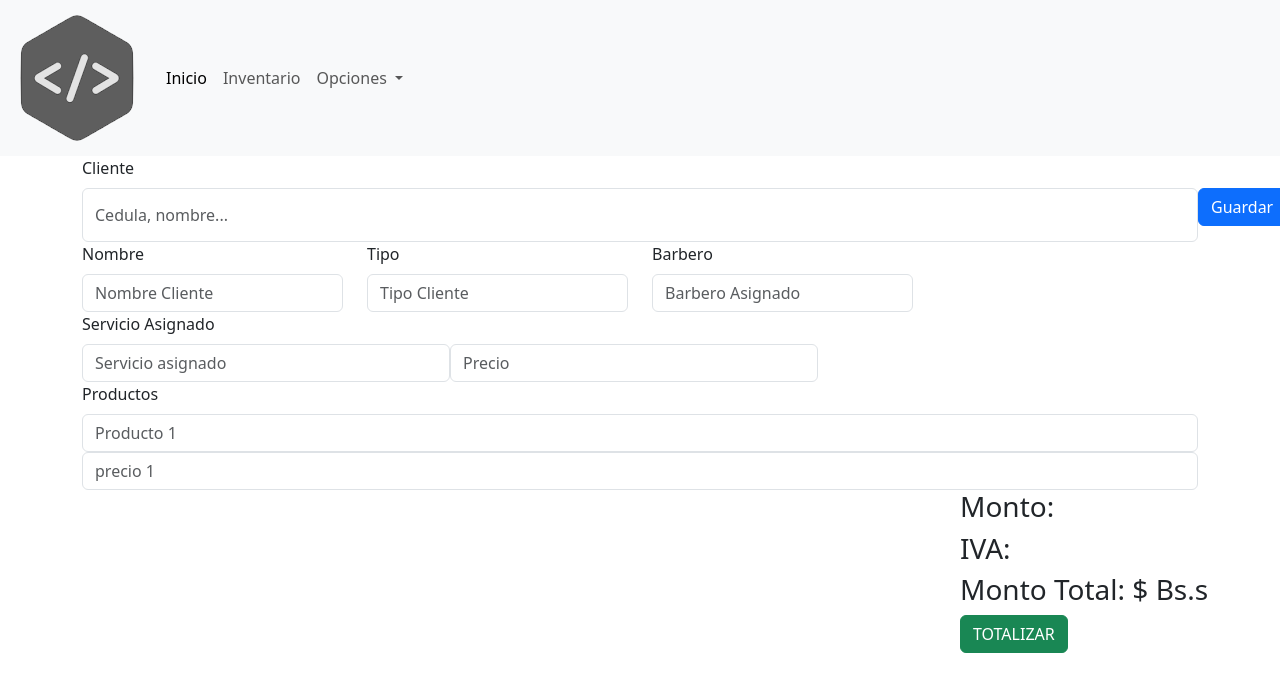
After one commit to ingandresmolero/AdministrativoBarber, a PHP site: page /views/venta.php in a window 1280 px wide. The commit adds this page. Shown: the top 692 px of the page. Run offline with PHP 8.4, Linux system fonts and the light colour scheme; the visitor is signed in with stand-in values (Sample User, id 1).

Commit message:
vista de facturacion prueba

```diff
--- a/php/dbconn.php
+++ b/php/dbconn.php
@@ -2,7 +2,7 @@
 try{
     $user = "root";
     $passw = "";
-    $conn=new PDO("mysql:host=localhost;dbname=gestionsys",$user,$passw);
+    $conn=new PDO("mysql:host=localhost;dbname=barberia",$user,$passw);
 
 }catch(PDOException $e){
     print "Error!: " . $e->getMessage()."<br/>";
--- a/php/login.php
+++ b/php/login.php
@@ -10,13 +10,13 @@
 
 }else{
     $username =$_POST["usuario"];
-    $passw=$_POST["passw"];
-    $query=$conn->prepare("SELECT * FROM usuarios WHERE user='$username' and passw='$passw'");
+    $passw=md5($_POST["passw"]);
+    $query=$conn->prepare("SELECT * FROM tbladmin WHERE UserName='$username' and Password='$passw'");
     $query -> execute();
     $control=$query ->fetch();
 
     if($control>0){
-        $rol = $control['rol'];
+        $rol = $control['Role'];
         $_SESSION["username"]=$username;
         $_SESSION["rol"] =$rol;
         header("Location:views/dashboard.php");
--- /dev/null
+++ b/views/venta.php
@@ -0,0 +1,89 @@
+<?php include("../php/functions/validar.php"); ?>
+
+<!DOCTYPE html>
+<html lang="en">
+
+<head>
+    <meta charset="UTF-8">
+    <meta http-equiv="X-UA-Compatible" content="IE=edge">
+    <meta name="viewport" content="width=device-width, initial-scale=1.0">
+    <link href="https://cdn.jsdelivr.net/npm/bootstrap@5.3.0-alpha3/dist/css/bootstrap.min.css" rel="stylesheet" integrity="sha384-KK94CHFLLe+nY2dmCWGMq91rCGa5gtU4mk92HdvYe+M/SXH301p5ILy+dN9+nJOZ" crossorigin="anonymous">
+    <title>Tasa</title>
+</head>
+
+<body>
+    <?php include("assets/headersintasa.php"); ?>
+
+    <main>
+        <section>
+            <div class="container-sm">
+
+                <form action="" method="post">
+                    <label class="form-label" for="">Cliente</label>
+                    <div class="d-flex">
+                        <input class="form-control col-sm-3" type="text" name="busqueda" id="tasa" placeholder="Cedula, nombre...">
+                        <input type="submit" class="btn btn-primary mb-3" value="Guardar" name="guardar">
+                    </div>
+                </form>
+
+                <!-- Datos Personales -->
+                <section class="">
+
+                    <form action="">
+                        <div class="row">
+                            <div class="col-3">
+                                <label class="form-label" for="">Nombre</label>
+                                <input class="form-control" type="text" name="" placeholder="Nombre Cliente" id="">
+                            </div>
+                            <div class="col-3">
+                                <label class="form-label" for="">Tipo </label>
+                                <input class="form-control" type="text" name="" placeholder="Tipo Cliente" id="">
+                            </div>
+                            <div class="col-3">
+                                <label class="form-label" for="">Barbero</label>
+                                <input class="form-control" type="text" name="" placeholder="Barbero Asignado" id="">
+                            </div>
+                        </div>
+
+                        <div class="row">
+                            <div class="col-8">
+                                <label class="form-label" for="">Servicio Asignado</label>
+                                <div class="d-flex">
+                                    <input class="form-control" type="text" name="" placeholder="Servicio asignado" id="">
+                                    <input class="form-control" type="text" name="" placeholder="Precio" id="">
+                                </div>
+                            </div>
+                        </div>
+
+                        <div class="row">
+                            <div class="col">
+                                <label class="form-label" for="">Productos</label>
+                                <input class="form-control" type="text" placeholder="Producto 1">
+                                <input class="form-control" type="text" placeholder="precio 1">
+                            </div>
+                        </div>
+                    </form>
+                </section>
+            </div>
+<div class="d-flex justify-content-end">
+    <div class="col-3">
+    <h3>Monto: </h3>
+        <h3>IVA:</h3>
+        <h3>Monto Total:    $   Bs.s</h3>
+        <input type="submit" class="btn btn-success" value="TOTALIZAR">
+    </div>
+
+</div>
+
+        </section>
+
+
+    </main>
+
+
+
+</body>
+
+<script src="https://cdn.jsdelivr.net/npm/bootstrap@5.3.0-alpha3/dist/js/bootstrap.bundle.min.js" integrity="sha384-ENjdO4Dr2bkBIFxQpeoTz1HIcje39Wm4jDKdf19U8gI4ddQ3GYNS7NTKfAdVQSZe" crossorigin="anonymous"></script>
+
+</html>
```
Also changed, not shown: views/dashboard.php (+12 -1 lines).
